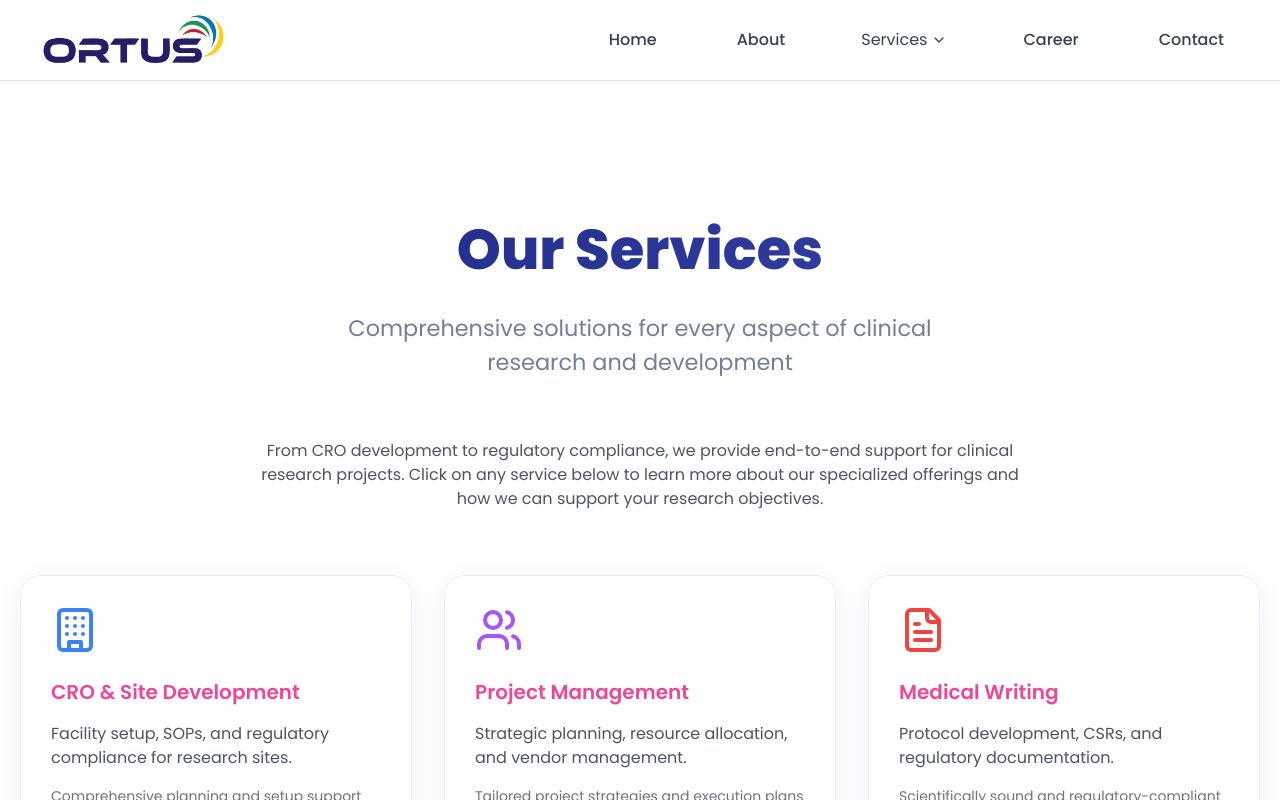
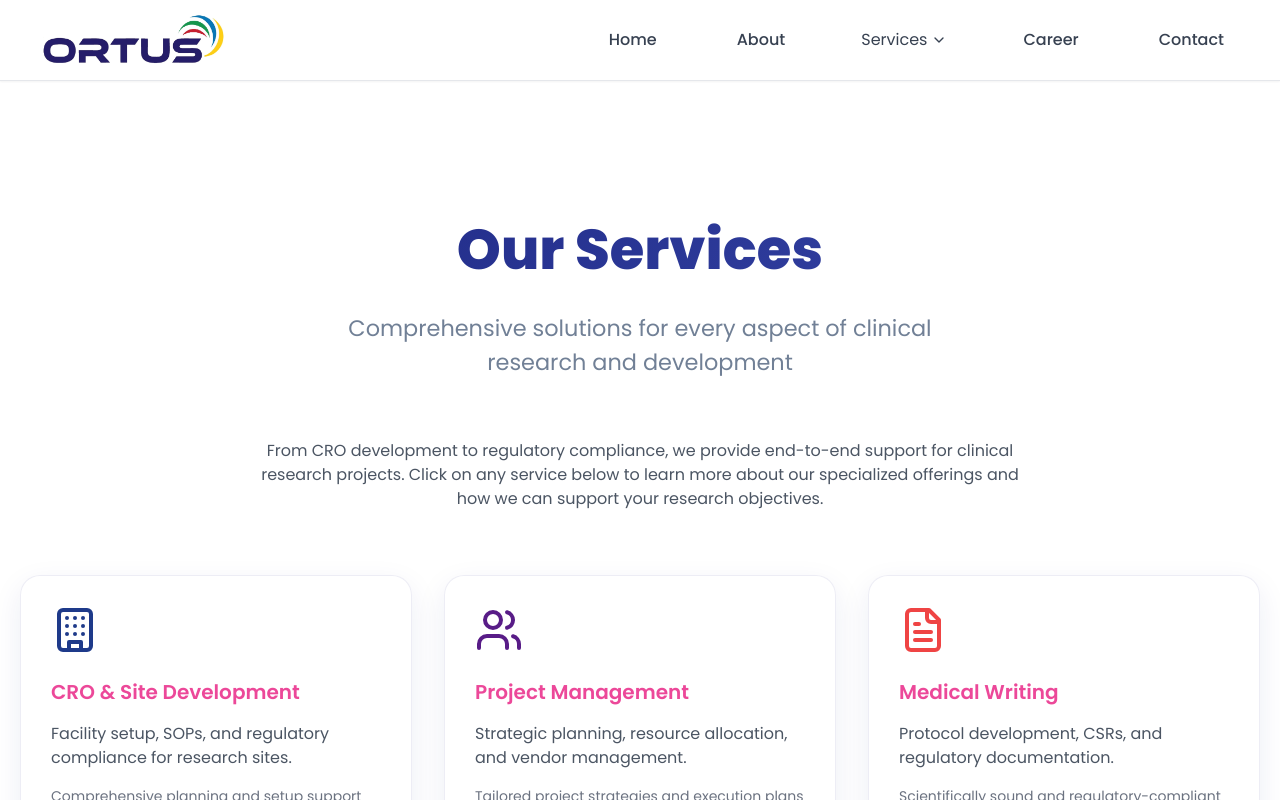
Before and after one commit to Vedant1745/Ortus, a React (Vite) app: page / in a window 1280 px wide. Both pictures are taken after a click on the element "Services". Shown: the top 800 px of the page. Built offline with nearby package versions, Linux system fonts and the light colour scheme.

Commit message:
Update service icons to use darker shades for improved visibility

```diff
--- a/src/pages/Services.tsx
+++ b/src/pages/Services.tsx
@@ -34,14 +34,14 @@ interface ServicesProps {
 const Services: React.FC<ServicesProps> = ({ setCurrentPage }) => {
   const services = [
     {
-      icon: <Building className="w-12 h-12 text-blue-500 mb-6" />,
+      icon: <Building className="w-12 h-12 text-blue-900 mb-6" />,
       title: 'CRO & Site Development',
       desc: 'Facility setup, SOPs, and regulatory compliance for research sites.',
       detailedDesc: 'Comprehensive planning and setup support for BA/BE CRO and clinical trial facilities, ensuring regulatory compliance and operational readiness.',
       serviceId: 'cro-development'
     },
     {
-      icon: <Users className="w-12 h-12 text-purple-500 mb-6" />,
+      icon: <Users className="w-12 h-12 text-purple-900 mb-6" />,
       title: 'Project Management',
       desc: 'Strategic planning, resource allocation, and vendor management.',
       detailedDesc: 'Tailored project strategies and execution plans to meet study timelines and objectives with strategic resource deployment.',
@@ -62,14 +62,14 @@ const Services: React.FC<ServicesProps> = ({ setCurrentPage }) => {
       serviceId: 'translation-services'
     },
     {
-      icon: <Shield className="w-12 h-12 text-blue-500 mb-6" />,
+      icon: <Shield className="w-12 h-12 text-blue-900 mb-6" />,
       title: 'Regulatory Services',
       desc: 'CDSCO submissions, eCTD preparation, and regulatory approvals.',
       detailedDesc: 'End-to-end CDSCO submissions, eCTD preparation, and regulatory query response management.',
       serviceId: 'regulatory-services'
     },
     {
-      icon: <Stethoscope className="w-12 h-12 text-purple-500 mb-6" />,
+      icon: <Stethoscope className="w-12 h-12 text-purple-900 mb-6" />,
       title: 'Clinical Services',
       desc: 'Site management, monitoring, and compliance support.',
       detailedDesc: 'Site development, management, monitoring, and comprehensive compliance support across all trial stages.',
@@ -90,14 +90,14 @@ const Services: React.FC<ServicesProps> = ({ setCurrentPage }) => {
       serviceId: 'auditing-monitoring'
     },
     {
-      icon: <GraduationCap className="w-12 h-12 text-blue-500 mb-6" />,
+      icon: <GraduationCap className="w-12 h-12 text-blue-900 mb-6" />,
       title: 'Training',
       desc: 'GCP, GLP, GxP, and regulatory guidelines training.',
       detailedDesc: 'Comprehensive training programs covering GCP, GLP, GxP, and regulatory guidelines for compliant operations.',
       serviceId: 'training'
     },
     {
-      icon: <TrendingUp className="w-12 h-12 text-purple-500 mb-6" />,
+      icon: <TrendingUp className="w-12 h-12 text-purple-900 mb-6" />,
       title: 'Pharmacokinetics & Biostatistics',
       desc: 'PK strategy, study design, and statistical analysis.',
       detailedDesc: 'Expert PK strategy consulting, study design optimization, and comprehensive statistical analysis support.',
```
